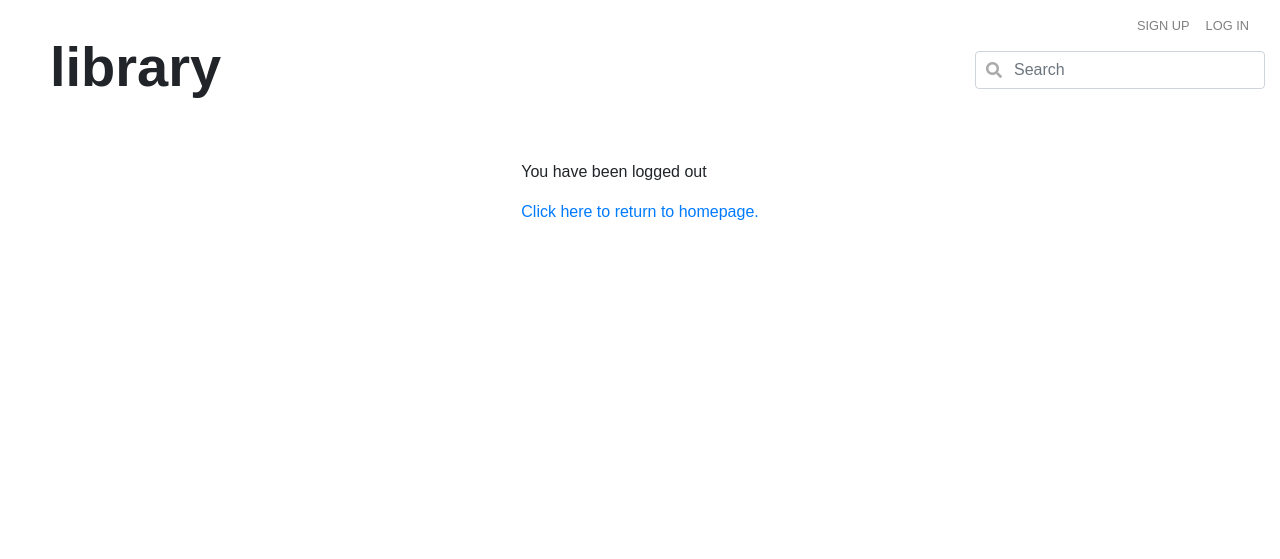
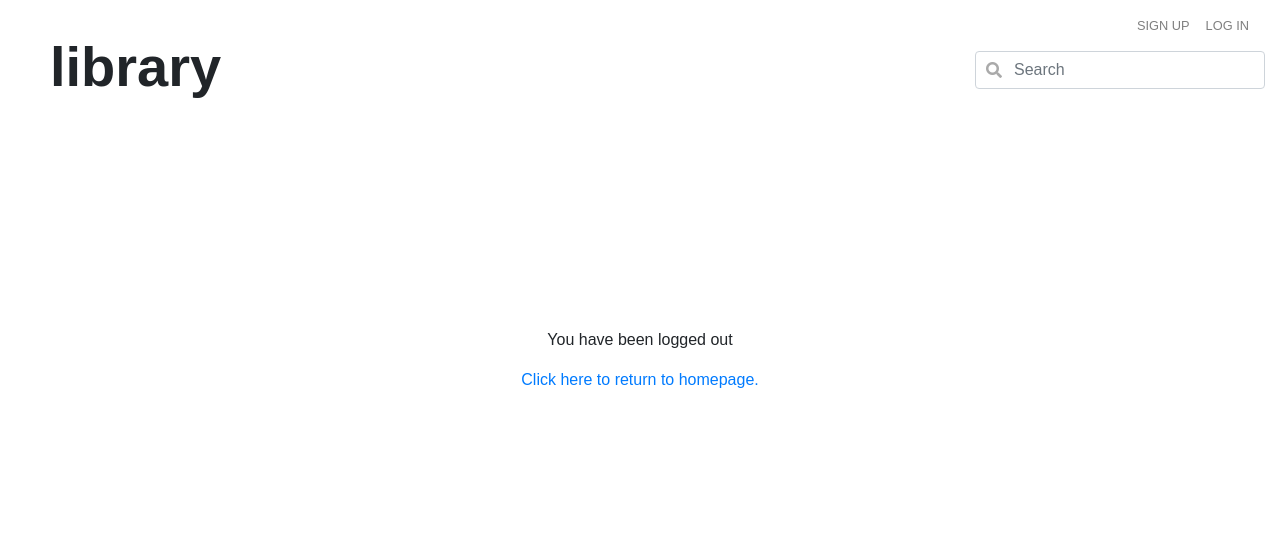
Before and after one commit to martintierro/SECURDE-DjangoLibrary, a Django app: page /accounts/logout/ in a window 1280 px wide. Shown: the top 559 px of the page. Run offline with Django 3.2, Linux system fonts and the light colour scheme; some libraries are stand-ins or nearby versions.

Commit message:
fixed alignment and spacing of elements in signup and log out

```diff
--- a/catalog/templates/catalog/signup.html
+++ b/catalog/templates/catalog/signup.html
@@ -40,7 +40,7 @@
           <div class="has-float-label mx-auto">
             <input class="form-control form-item" type="password" placeholder="CONFIRM PASSWORD"/>
           </div> -->
-        <button type="submit" class="p-3 btn submit-button" id="registerBTN">REGISTER</button>
+        <button type="submit" class="p-3 btn submit-button" id="registerBTN" style="margin-top:10px">REGISTER</button>
       </div>
     </div>
   </form>
--- a/catalog/templates/registration/logged_out.html
+++ b/catalog/templates/registration/logged_out.html
@@ -4,10 +4,12 @@
 
 
 {% block content %}
-<div class="container-fluid d-flex">
-    <div class="mx-auto">
-        <p class="mx-auto">You have been logged out</p>
-        <a href="{% url 'index'%}" class="mx-auto">Click here to return to homepage.</a>
+<div class="container-fluid">
+    <div class="row h-50 align-items-center">
+        <div class="col-md-6 text-center mx-auto">
+            <p class="mx-auto">You have been logged out</p>
+            <a href="{% url 'index'%}" class="mx-auto">Click here to return to homepage.</a>
+        </div>
     </div>
 </div>
 
```
